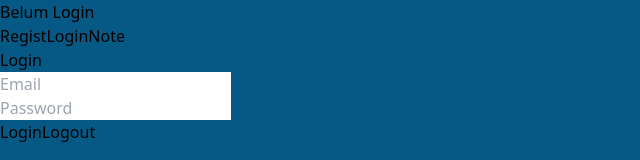
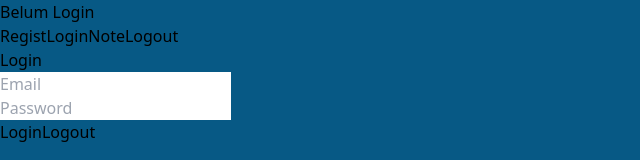
Before and after one commit to GadangAkbar/Note-app, a React (Vite) app: page /Login in a window 1280 px wide. Shown: the top 160 px of the page, without its empty margins (0-640 px from the left). Built offline with nearby package versions, Linux system fonts and the light colour scheme.

Commit message:
fixing routing

```diff
--- a/src/Navbar.jsx
+++ b/src/Navbar.jsx
@@ -22,7 +22,7 @@ function Navbar({ token}) {
                     {/* {token !== null ? null : <Link to={"/Regist"}><span className=" hover:text-sky-300 transition-all active:text-sky-300 focus:text-sky-300 ">Regist</span></Link>}
                     {token !== null ? null : <Link to={"/Login"}><span className=" hover:text-sky-300 transition-all active:text-sky-300 focus:text-sky-300 ">Login</span></Link>} */}
                     <Link to={"/Note"} className=" hover:text-sky-300 transition-all active:text-sky-300 focus:text-sky-300 ">Note</Link>
-                    {token !== null ? <Link onClick={() => doLogout()}><span className="text-white font-sans hover:text-slate-300">Logout</span></Link> : null}
+                    { <Link onClick={() => doLogout()}><span className="text-white font-sans hover:text-slate-300">Logout</span></Link>}
                 </nav>
             </div>
             <Outlet />
--- a/src/api.js
+++ b/src/api.js
@@ -23,6 +23,10 @@ export const setTokens = (token) => {
 export const getToken = () => {
     return localStorage.getItem("token") ?? null;
 };
+
+export const removeToken = () => {
+    return localStorage.removeItem('token')
+}
 
 export const tampilkan = async () => {
     const token = getToken();
--- a/src/context/Auth.jsx
+++ b/src/context/Auth.jsx
@@ -1,6 +1,6 @@
 import { createContext, useContext, useEffect, useState } from "react"
 import { useSearchParams } from "react-router-dom"
-import { getToken, handleLogin, setTokens } from "../api"
+import { getToken, handleLogin, removeToken, setTokens } from "../api"
 
 // nilai default
 const initAuthState = {
@@ -47,6 +47,7 @@ const AuthProvider = ({ children }) => {
 
     const doLogout = () => {
         setIsLoggedin(false)
+        removeToken()
     }
     // return provider
     return (
```
